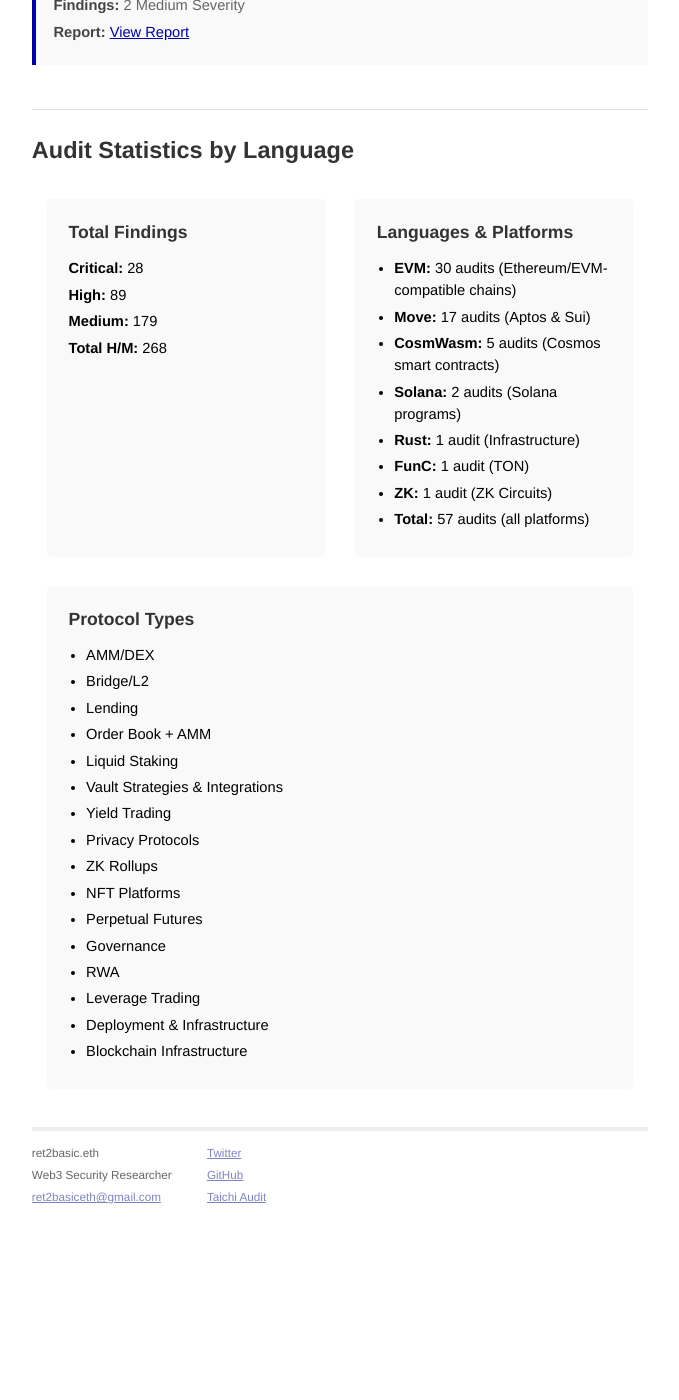
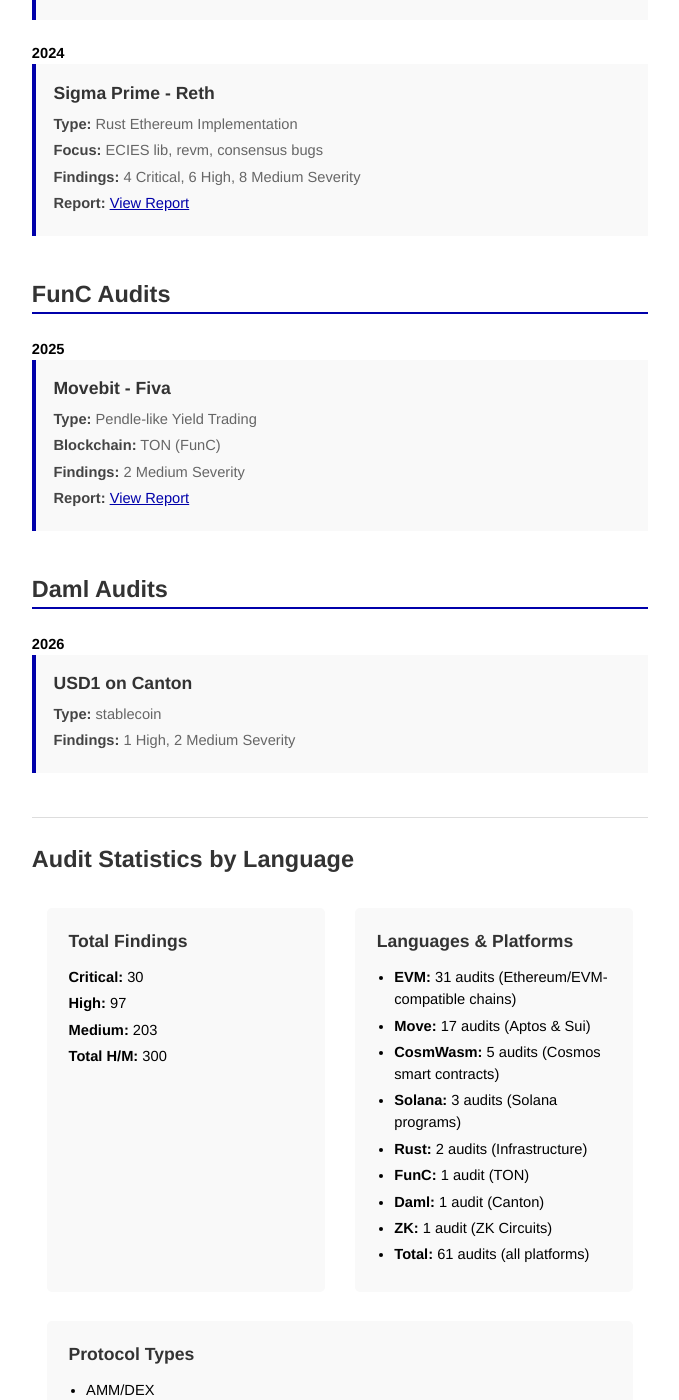
Before and after one commit to ret2basic/ret2basic.github.io, a Jekyll site: the page built from audits.html, in a window 1280 px wide and 1400 px high, scrolled down 9454 px. Shown: the whole window, without its empty margins (300-979 px from the left). Built offline with Jekyll 4.4.1, drawn with Linux system fonts in a browser that asks for light colours; before the commit the page ends 10674 px from its top, so only the background shows below that; some of the changed text lies outside the part shown.

Commit message:
Update audit portfolio entries

```diff
--- a/audits.html
+++ b/audits.html
@@ -73,6 +73,14 @@
       <div class="audit-details">
         <p><strong>Type:</strong> Uniswap V3 Integration</p>
         <p><strong>Findings:</strong> 3 Medium Severity</p>
+      </div>
+    </div>
+
+    <div class="audit-item">
+      <h3>Fuzzland - Dolomite</h3>
+      <div class="audit-details">
+        <p><strong>Type:</strong> dydx solo fork</p>
+        <p><strong>Findings:</strong> 2 Critical, 2 High, 8 Medium Severity</p>
       </div>
     </div>
 
@@ -469,6 +477,16 @@
   <section class="audit-list">
     <h2>Solana Audits</h2>
 
+    <h3>2026</h3>
+
+    <div class="audit-item">
+      <h3>Zenith - Dabba</h3>
+      <div class="audit-details">
+        <p><strong>Type:</strong> NFT</p>
+        <p><strong>Findings:</strong> 3 High, 8 Medium Severity</p>
+      </div>
+    </div>
+
     <h3>2025</h3>
 
     <div class="audit-item">
@@ -507,6 +525,16 @@
   <section class="audit-list">
     <h2>Rust Audits</h2>
 
+    <h3>2026</h3>
+
+    <div class="audit-item">
+      <h3>Plainshift - MegaEVM</h3>
+      <div class="audit-details">
+        <p><strong>Type:</strong> revm fork</p>
+        <p><strong>Findings:</strong> 2 High, 6 Medium Severity</p>
+      </div>
+    </div>
+
     <h3>2024</h3>
 
     <div class="audit-item">
@@ -536,27 +564,42 @@
     </div>
   </section>
 
+  <section class="audit-list">
+    <h2>Daml Audits</h2>
+
+    <h3>2026</h3>
+
+    <div class="audit-item">
+      <h3>USD1 on Canton</h3>
+      <div class="audit-details">
+        <p><strong>Type:</strong> stablecoin</p>
+        <p><strong>Findings:</strong> 1 High, 2 Medium Severity</p>
+      </div>
+    </div>
+  </section>
+
   <section class="audit-summary">
     <h2>Audit Statistics by Language</h2>
     <div class="stats">
       <div class="stat-item">
         <h3>Total Findings</h3>
-        <p><strong>Critical:</strong> 28</p>
-        <p><strong>High:</strong> 89</p>
-        <p><strong>Medium:</strong> 179</p>
-        <p><strong>Total H/M:</strong> 268</p>
+        <p><strong>Critical:</strong> 30</p>
+        <p><strong>High:</strong> 97</p>
+        <p><strong>Medium:</strong> 203</p>
+        <p><strong>Total H/M:</strong> 300</p>
       </div>
       <div class="stat-item">
         <h3>Languages & Platforms</h3>
         <ul>
-          <li><strong>EVM:</strong> 30 audits (Ethereum/EVM-compatible chains)</li>
+          <li><strong>EVM:</strong> 31 audits (Ethereum/EVM-compatible chains)</li>
           <li><strong>Move:</strong> 17 audits (Aptos & Sui)</li>
           <li><strong>CosmWasm:</strong> 5 audits (Cosmos smart contracts)</li>
-          <li><strong>Solana:</strong> 2 audits (Solana programs)</li>
-          <li><strong>Rust:</strong> 1 audit (Infrastructure)</li>
+          <li><strong>Solana:</strong> 3 audits (Solana programs)</li>
+          <li><strong>Rust:</strong> 2 audits (Infrastructure)</li>
           <li><strong>FunC:</strong> 1 audit (TON)</li>
+          <li><strong>Daml:</strong> 1 audit (Canton)</li>
           <li><strong>ZK:</strong> 1 audit (ZK Circuits)</li>
-          <li><strong>Total:</strong> 57 audits (all platforms)</li>
+          <li><strong>Total:</strong> 61 audits (all platforms)</li>
         </ul>
       </div>
       <div class="stat-item">
```
